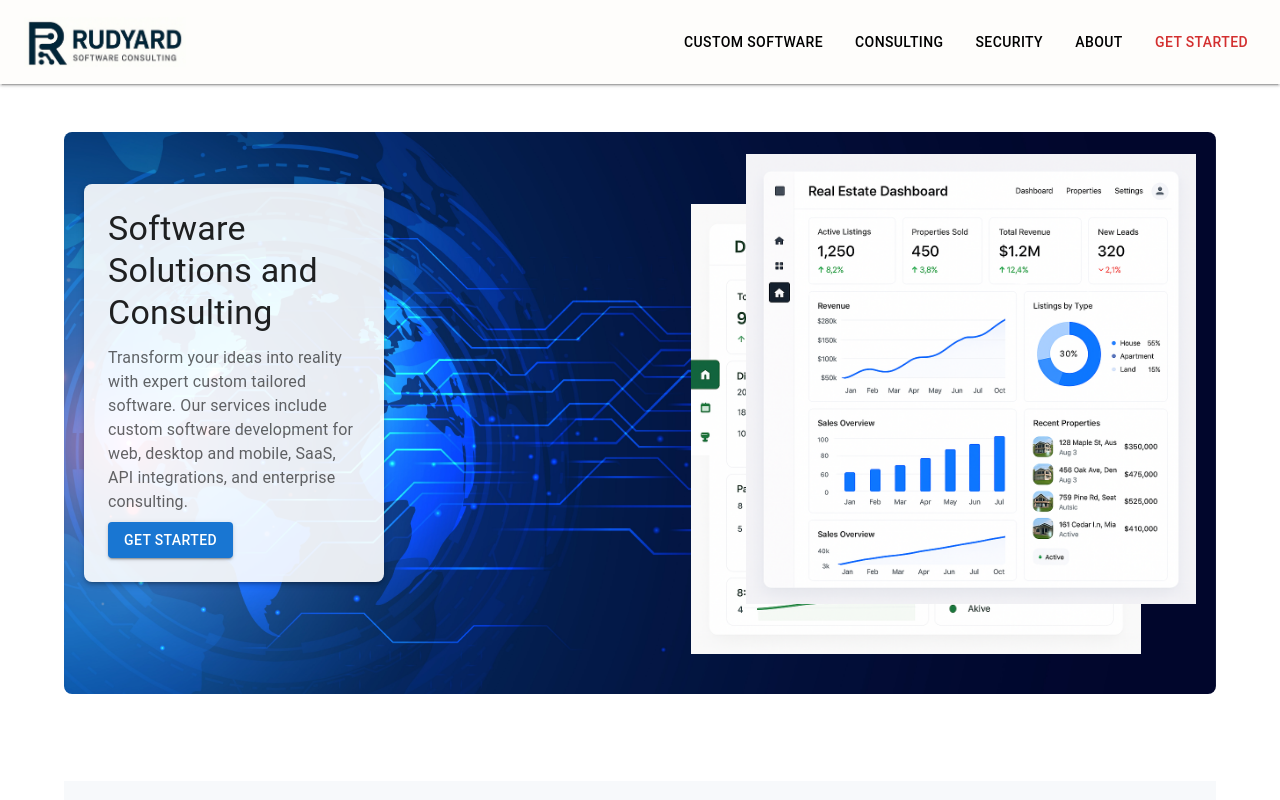
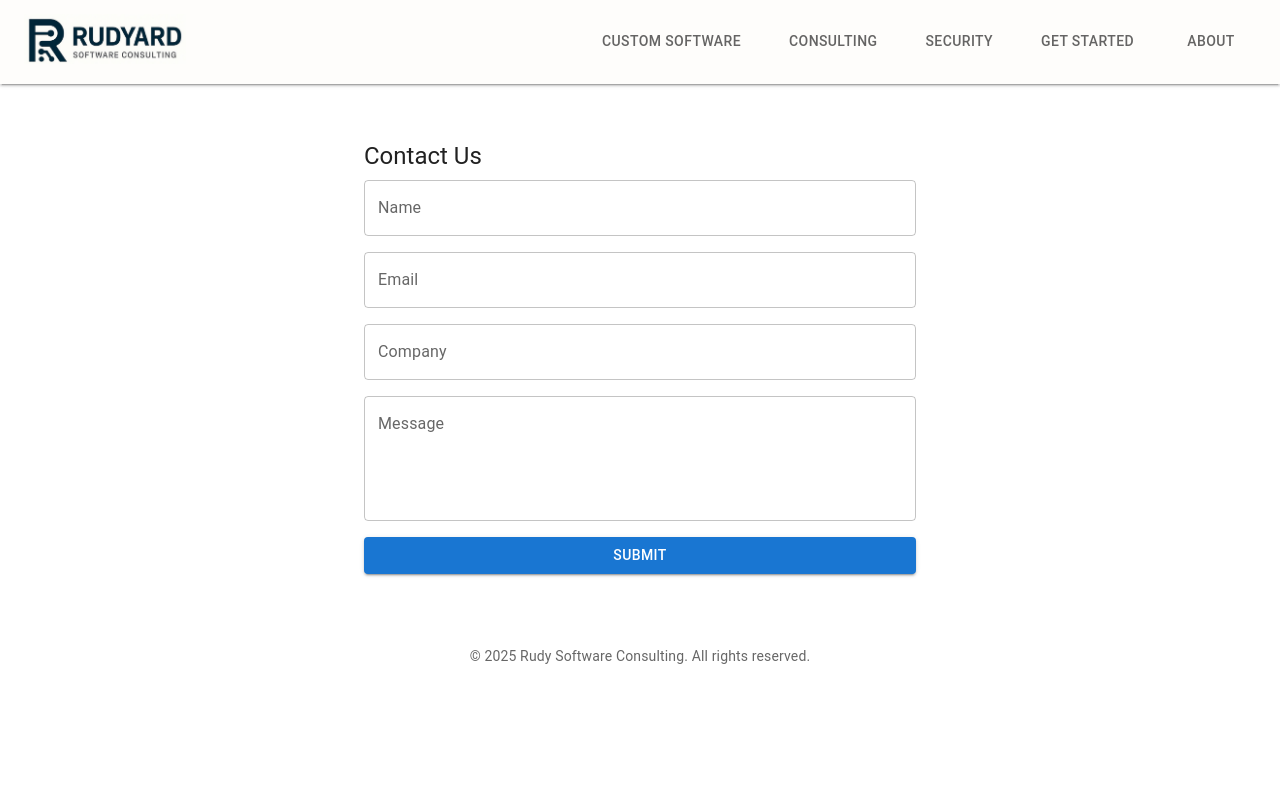
Before and after one commit to rudymiked/consulting, a React (Vite) app in the folder rudy-software-consulting/: page /contact in a window 1280 px wide. Shown: the top 800 px of the page. Built offline with nearby package versions, Linux system fonts and the light colour scheme; the HTML template or start-up script is replaced by a standard one.

Commit message:
added contact page

```diff
--- a/rudy-software-consulting/package.json
+++ b/rudy-software-consulting/package.json
@@ -23,7 +23,8 @@
     "@mui/icons-material": "^7.2.0",
     "@mui/material": "^7.2.0",
     "react": "^18.0.0",
-    "react-dom": "^18.0.0"
+    "react-dom": "^18.0.0",
+    "react-router-dom": "^7.6.3"
   },
   "devDependencies": {
     "@types/react": "^18.0.0",
--- a/rudy-software-consulting/src/App.tsx
+++ b/rudy-software-consulting/src/App.tsx
@@ -1,30 +1,30 @@
 import React from 'react';
-import Container from '@mui/material/Container';
 import CssBaseline from '@mui/material/CssBaseline';
-import Box from '@mui/material/Box';
 import Header from './components/Header';
 import Footer from './components/Footer';
-import Services from './components/Services';
 import './styles/main.css';
-import ExperienceFooter from './components/ExperienceFooter';
-import Banner from './components/Banner';
+import { Route, Routes, BrowserRouter as Router } from 'react-router-dom';
+import SoftwarePage from './assets/pages/Software';
+import ConsultingPage from './assets/pages/Consulting';
+import HomePage from './assets/pages/Home';
+import { Box } from '@mui/material';
+import ContactPage from './assets/pages/Contact';
 
 const App: React.FC = () => {
   return (
-    <>
-      <CssBaseline />
-      <Header />
-      <Container>
-        <Box>
-          <Banner />
+    <Router>
+        <CssBaseline />
+        <Header />
+        <Box sx={{ paddingTop: 8, padding: 2 }}>
+          <Routes>
+            <Route path="/" element={<HomePage />} />
+            <Route path="/software" element={<SoftwarePage />} />
+            <Route path="/consulting" element={<ConsultingPage />} />
+            <Route path="/contact" element={<ContactPage />} />
+          </Routes>
         </Box>
-        <Box my={4}>
-          <Services />
-        </Box>
-      </Container>
-      <ExperienceFooter />
-      <Footer />
-    </>
+        <Footer />
+    </Router>
   );
 };
 
--- /dev/null
+++ b/rudy-software-consulting/src/assets/pages/Consulting.tsx
@@ -0,0 +1,19 @@
+
+
+const ConsultingPage: React.FC = () => {
+    return (
+        <div>
+            <h1>Consulting Services</h1>
+            <p>We provide expert consulting services to help you achieve your business goals.</p>
+            <ul>
+                <li>Business Strategy Consulting</li>
+                <li>IT Consulting</li>
+                <li>Process Improvement</li>
+                <li>Project Management</li>
+            </ul>
+            <p>Contact us to learn more about how we can assist you in your consulting needs.</p>
+        </div>
+    );
+}
+
+export default ConsultingPage;
--- /dev/null
+++ b/rudy-software-consulting/src/assets/pages/Contact.tsx
@@ -0,0 +1,12 @@
+import ContactForm from "../../components/Contact/ContactForm";
+
+
+const ContactPage: React.FC = () => {
+    return (
+        <div>
+            <ContactForm />
+        </div>
+    );
+}
+
+export default ContactPage;
--- /dev/null
+++ b/rudy-software-consulting/src/assets/pages/Home.tsx
@@ -0,0 +1,24 @@
+import { Box, Container, CssBaseline } from "@mui/material";
+import Header from "../../components/Header";
+import Services from "../../components/Services";
+import Banner from "../../components/Banner";
+import ExperienceFooter from "../../components/ExperienceFooter";
+import Footer from "../../components/Footer";
+
+const HomePage: React.FC = () => {
+    return (
+        <>
+        <Container>
+            <Box>
+                <Banner />
+            </Box>
+            <Box my={4}>
+                <Services />
+            </Box>
+        </Container>
+        <ExperienceFooter />
+      </>
+    );
+};
+
+export default HomePage;
--- /dev/null
+++ b/rudy-software-consulting/src/assets/pages/Software.tsx
@@ -0,0 +1,18 @@
+
+
+const SoftwarePage: React.FC = () => {
+    return (
+        <div>
+        <h1>Software Development Services</h1>
+        <p>We offer a range of software development services tailored to your needs.</p>
+        <ul>
+            <li>Custom Software Development</li>
+            <li>Mobile App Development</li>
+            <li>Web Application Development</li>
+            <li>Software Consulting</li>
+        </ul>
+        <p>Contact us to learn more about how we can help you achieve your software goals.</p>
+        </div>
+    );
+}
+export default SoftwarePage;
--- /dev/null
+++ b/rudy-software-consulting/src/components/Contact/ContactForm.tsx
@@ -0,0 +1,95 @@
+import { useState } from 'react';
+import {
+  TextField,
+  Button,
+  Grid,
+  Box,
+  Typography,
+  Container,
+  FormControl
+} from '@mui/material';
+
+const ContactForm: React.FC = () => {
+  const [formData, setFormData] = useState({
+    name: '',
+    email: '',
+    company: '',
+    message: '',
+  });
+
+  const handleChange = (e: any) => {
+    setFormData(prev => ({
+      ...prev,
+      [e.target.name]: e.target.value
+    }));
+  };
+
+  const handleSubmit = (e: any) => {
+    e.preventDefault();
+    console.log('Form submitted:', formData);
+  };
+
+  return (
+    <Container maxWidth="sm">
+      <Box sx={{ mt: 5 }}>
+        <Typography variant="h5" gutterBottom>
+          Contact Us
+        </Typography>
+        <form onSubmit={handleSubmit}>
+          <Grid container spacing={2} direction="column">
+            <Box>
+              <TextField
+                fullWidth
+                label="Name"
+                name="name"
+                value={formData.name}
+                onChange={handleChange}
+                variant="outlined"
+              />
+            </Box>
+            <Box>
+              <TextField
+                fullWidth
+                label="Email"
+                name="email"
+                value={formData.email}
+                onChange={handleChange}
+                variant="outlined"
+                type="email"
+              />
+            </Box>
+            <Box>
+              <TextField
+                fullWidth
+                label="Company"
+                name="company"
+                value={formData.company}
+                onChange={handleChange}
+                variant="outlined"
+              />
+            </Box>
+            <Box>
+              <TextField
+                fullWidth
+                label="Message"
+                name="message"
+                value={formData.message}
+                onChange={handleChange}
+                variant="outlined"
+                multiline
+                rows={4}
+              />
+            </Box>
+            <Box>
+              <Button type="submit" variant="contained" fullWidth>
+                Submit
+              </Button>
+            </Box>
+          </Grid>
+        </form>
+      </Box>
+    </Container>
+  );
+};
+
+export default ContactForm;
--- a/rudy-software-consulting/src/components/Header.tsx
+++ b/rudy-software-consulting/src/components/Header.tsx
@@ -1,9 +1,9 @@
 import React from 'react';
 import AppBar from '@mui/material/AppBar';
 import Toolbar from '@mui/material/Toolbar';
-import Typography from '@mui/material/Typography';
-import Button from '@mui/material/Button';
 import Box from '@mui/material/Box';
+import { Link } from 'react-router-dom';
+import { Tab } from '@mui/material';
 
 const Header: React.FC = () => (
   <AppBar
@@ -18,19 +18,25 @@ const Header: React.FC = () => (
   >
     <Toolbar sx={{ display: 'flex', justifyContent: 'space-between' }}>
       <Box sx={{ display: 'flex', alignItems: 'center' }}>
-        <img
-          src="/src/assets/rudyard.png"
-          alt="Logo"
-          style={{ width: 'auto', height: 50, marginRight: 16 }}
-        />
+        <Link to="/">
+            <img
+            src="/src/assets/rudyard.png"
+            alt="Logo"
+            style={{ width: 'auto', height: 50, marginRight: 16 }}
+            />
+        </Link>
       </Box>
 
       <Box sx={{ display: 'flex', alignItems: 'center', gap: 2 }}>
-        <Button color="inherit" href="#custom-software">Custom software</Button>
-        <Button color="inherit" href="#consulting">Consulting</Button>
-        <Button color="inherit" href="#security">Security</Button>
-        <Button color="inherit" href="#about">About</Button>
-        <Button color="error" href="#security">Get Started</Button>
+        <Tab component={Link} to="/software" label="Custom software" />
+        <Tab component={Link} to="/consulting" label="Consulting" />
+        <Tab component={Link} to="/security" label="Security" />
+        <Tab component={Link} to="/contact" label="Get Started" />
+        <Tab component={Link} to="/about" label="About" />
+        {/* <Button color="inherit" href="/consulting">Consulting</Button>
+        <Button color="inherit" href="/security">Security</Button>
+        <Button color="inherit" href="/about">About</Button>
+        <Button color="error" href="/contact">Get Started</Button> */}
       </Box>
     </Toolbar>
   </AppBar>
```
Also changed, not shown: rudy-software-consulting/src/components/Contact.tsx (deleted), 1 other file (tests, documents, lock files or other folders).
